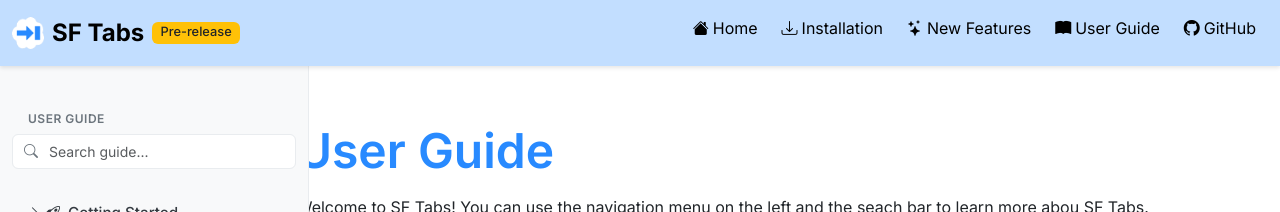
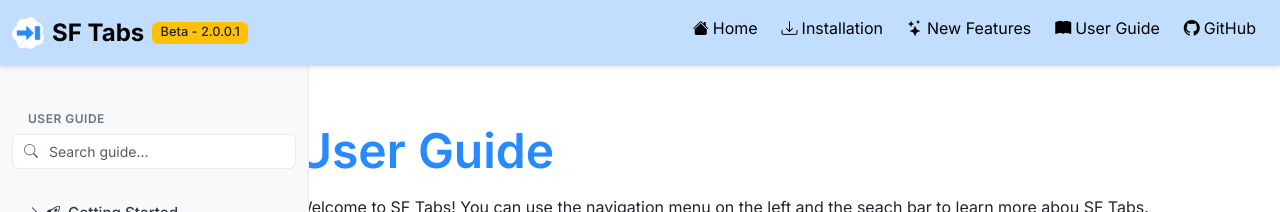
Before and after one commit to chrisrouse/sftabs, a Jekyll site: the page built from docs/user-guide.md, in a window 1280 px wide. Shown: the top 212 px of the page. Built offline with Jekyll 4.4.1, drawn with Linux system fonts in a browser that asks for light colours; nearby versions of some CDN libraries.

Commit message:
Update badge text to reflect new version

```diff
--- a/docs/_layouts/default.html
+++ b/docs/_layouts/default.html
@@ -29,7 +29,7 @@
             <a class="navbar-brand d-flex align-items-center" href="{{ '/' | relative_url }}" style="text-decoration: none !important;">
                 <img src="{{ '/assets/images/invert.png' | relative_url }}" alt="SF Tabs Logo" class="navbar-logo me-2">
                 <strong>SF Tabs</strong>
-                <span class="badge bg-warning text-dark ms-2" style="font-size: 0.8rem; vertical-align: middle;">Pre-release</span>
+                <span class="badge bg-warning text-dark ms-2" style="font-size: 0.8rem; vertical-align: middle;">Beta - 2.0.0.1</span>
             </a>
             <button class="navbar-toggler" type="button" data-bs-toggle="collapse" data-bs-target="#navbarNav" aria-controls="navbarNav" aria-expanded="false" aria-label="Toggle navigation">
                 <span class="navbar-toggler-icon"></span>
```
